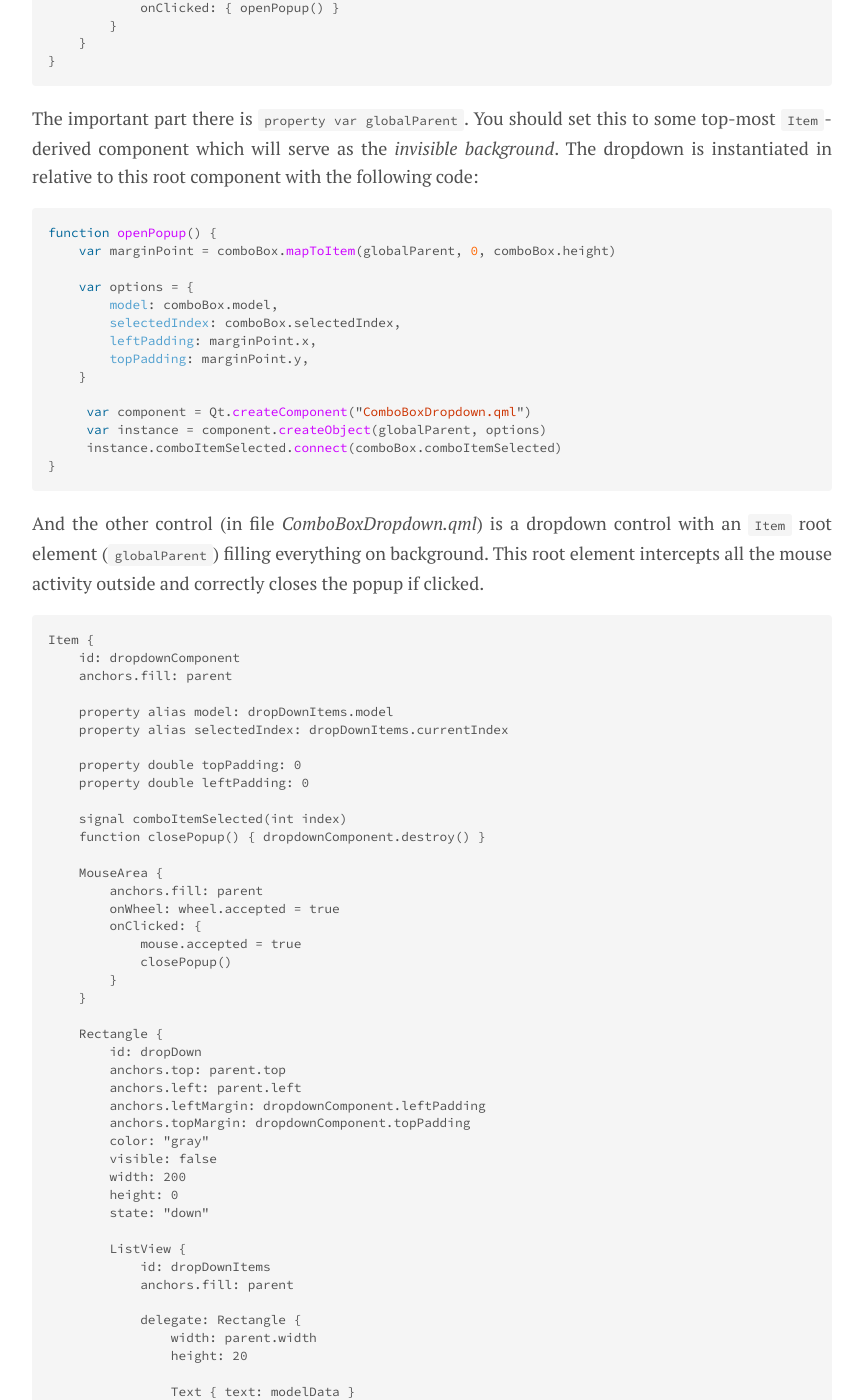
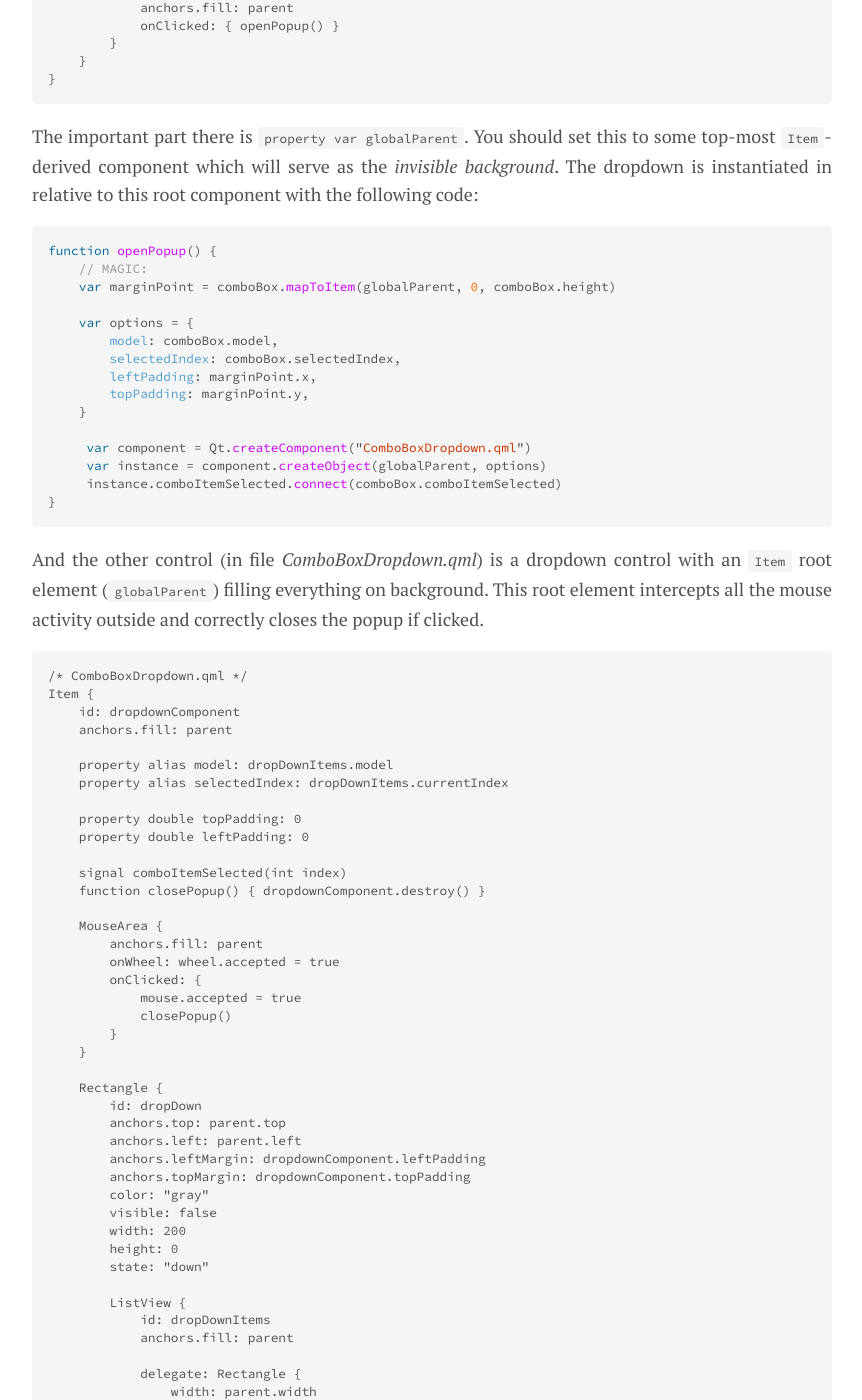
Before and after one commit to ribtoks/code-jamming, a Jekyll site: the page built from _posts/2017-11-22-ultimate-combobox-in-qml.md, in a window 1280 px wide and 1400 px high, scrolled down 2567 px. Shown: the whole window, without its empty margins (208-1070 px from the left). Built offline with Jekyll 4.4.1, drawn with Linux system fonts in a browser that asks for light colours; nearby versions of some CDN libraries; comment, search, counter and statistics services are not loaded; some of the changed text lies outside the part shown.

Commit message:
Update 2017-11-22-ultimate-combobox-in-qml.md

````diff
--- a/_posts/2017-11-22-ultimate-combobox-in-qml.md
+++ b/_posts/2017-11-22-ultimate-combobox-in-qml.md
@@ -127,6 +128,7 @@ The important part there is `property var globalParent`. You should set this to
 
 ```javascript
 function openPopup() {
+    // MAGIC:
     var marginPoint = comboBox.mapToItem(globalParent, 0, comboBox.height)
 
     var options = {
@@ -145,6 +147,7 @@ function openPopup() {
 And the other control (in file _ComboBoxDropdown.qml_) is a dropdown control with an `Item` root element (`globalParent`) filling everything on background. This root element intercepts all the mouse activity outside and correctly closes the popup if clicked.
 
 ```
+/* ComboBoxDropdown.qml */
 Item {
     id: dropdownComponent
     anchors.fill: parent
````
Also changed, not shown: other parts of _posts/2017-11-22-ultimate-combobox-in-qml.md (+2 -1 lines).
